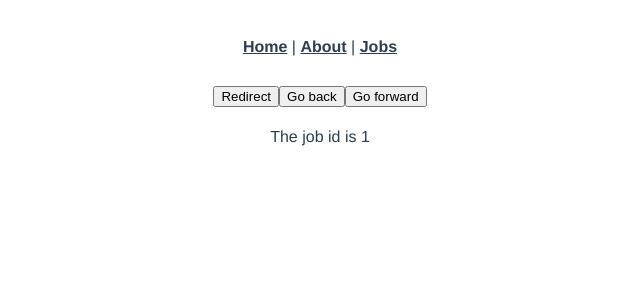
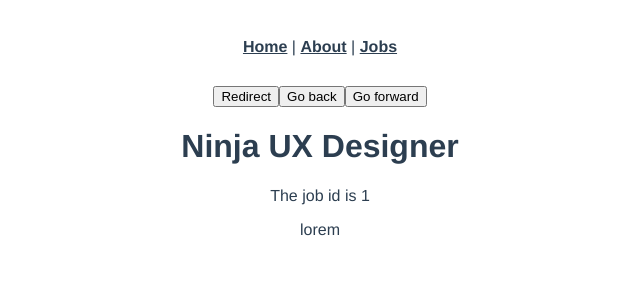
Before and after one commit to braden-w-tutorials/learn-vue-with-net-ninja, a Vue app in the folder ninja-jobs/: page /jobs/1 in a window 1280 px wide. Shown: the top 300 px of the page, without its empty margins (320-960 px from the left). Built offline with nearby package versions, Linux system fonts and the light colour scheme; no server answers; data requests are answered from the project's data file.

Commit message:
Added necessary /

```diff
--- a/ninja-jobs/src/views/JobDetails/JobDetails.vue
+++ b/ninja-jobs/src/views/JobDetails/JobDetails.vue
@@ -18,7 +18,7 @@ export default {
     }
   },
   mounted() {
-    fetch("http://localhost:3000/jobs" + this.id)
+    fetch("http://localhost:3000/jobs/" + this.id)
       .then((res) => res.json())
       .then((data) => (this.job = data))
       .catch((err) => console.log(err.message))
```
